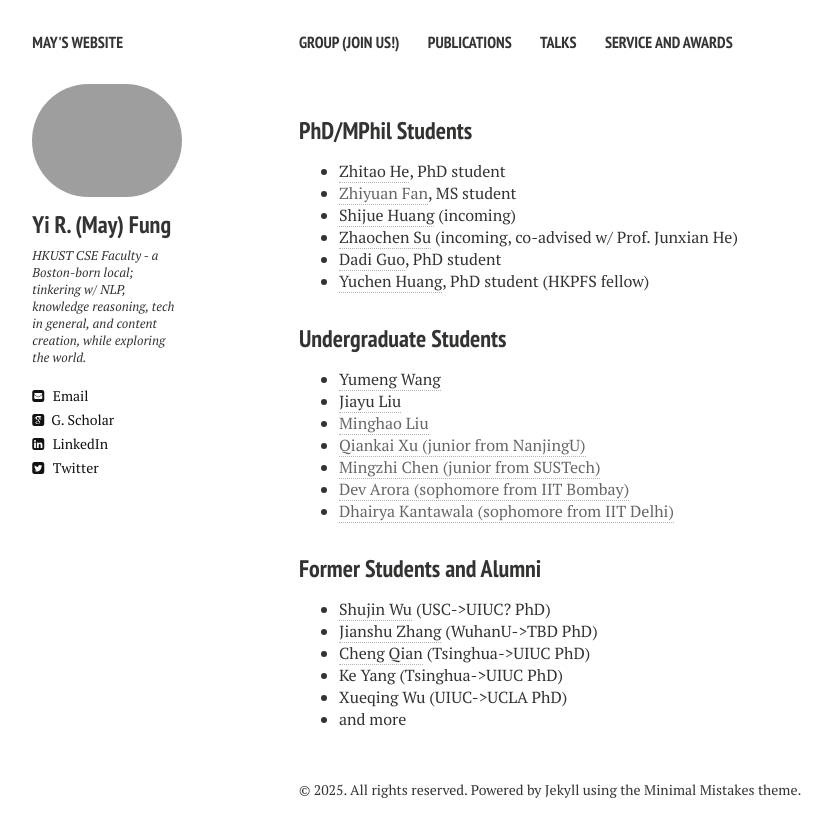
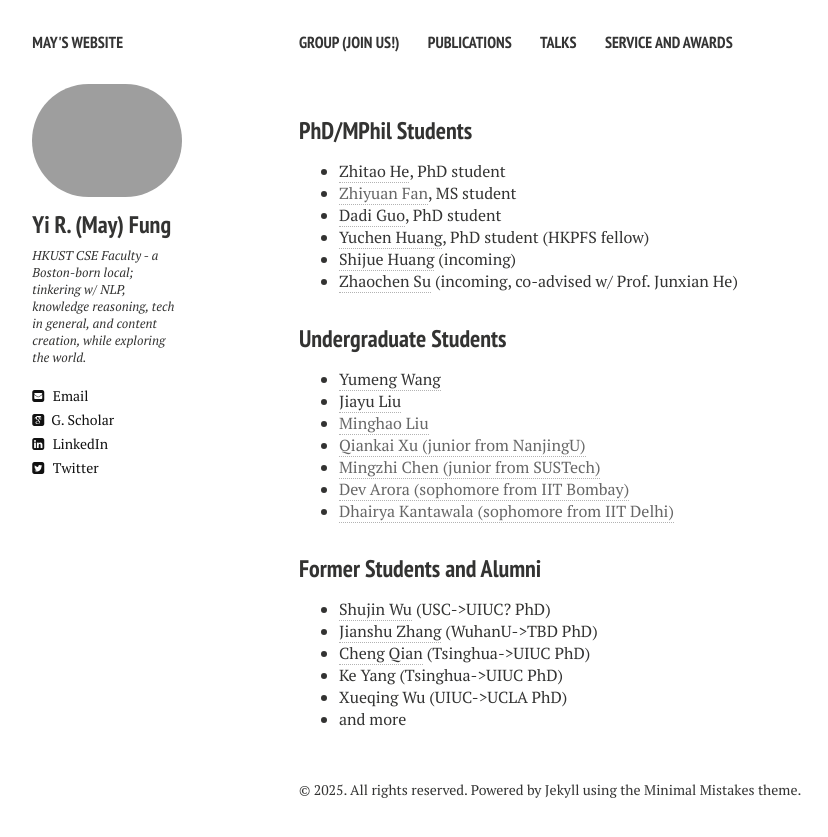
Before and after one commit to mayrfung/mayrfung.github.io, a Jekyll site: the page built from group.md, in a window 1280 px wide. Shown: the top 837 px of the page, without its empty margins (21-849 px from the left). Built offline with Jekyll 4.4.1, drawn with Linux system fonts in a browser that asks for light colours; nearby versions of some CDN libraries; part of the change alters nothing that is shown.

```diff
--- a/_layouts/group.html
+++ b/_layouts/group.html
@@ -42,10 +42,10 @@
 <ul>
   <li><a href="https://aclanthology.org/people/z/zhitao-he/" target="_blank">Zhitao He</a>, PhD student</li>
   <li><a href="" target="_blank">Zhiyuan Fan</a>, MS student</li>
+  <li><a href="https://scholar.google.com/citations?user=5yHRd6kAAAAJ" target="_blank">Dadi Guo</a>, PhD student</li>
+  <li><a href="https://lukahhcm.github.io/" target="_blank">Yuchen Huang</a>, PhD student (HKPFS fellow)</li>
   <li><a href="https://joeying1019.github.io/" target="_blank">Shijue Huang</a> (incoming)</li>
   <li><a href="https://zhaochen0110.github.io/" target="_blank">Zhaochen Su</a> (incoming, co-advised w/ Prof. Junxian He)</li>
-  <li><a href="https://scholar.google.com/citations?user=5yHRd6kAAAAJ" target="_blank">Dadi Guo</a>, PhD student</li>
-  <li><a href="https://lukahhcm.github.io/" target="_blank">Yuchen Huang</a>, PhD student (HKPFS fellow)</li>
 </ul>
 
 <h3 style="margin-bottom:0px;padding-top:10px;">Undergraduate Students</h3>
```
